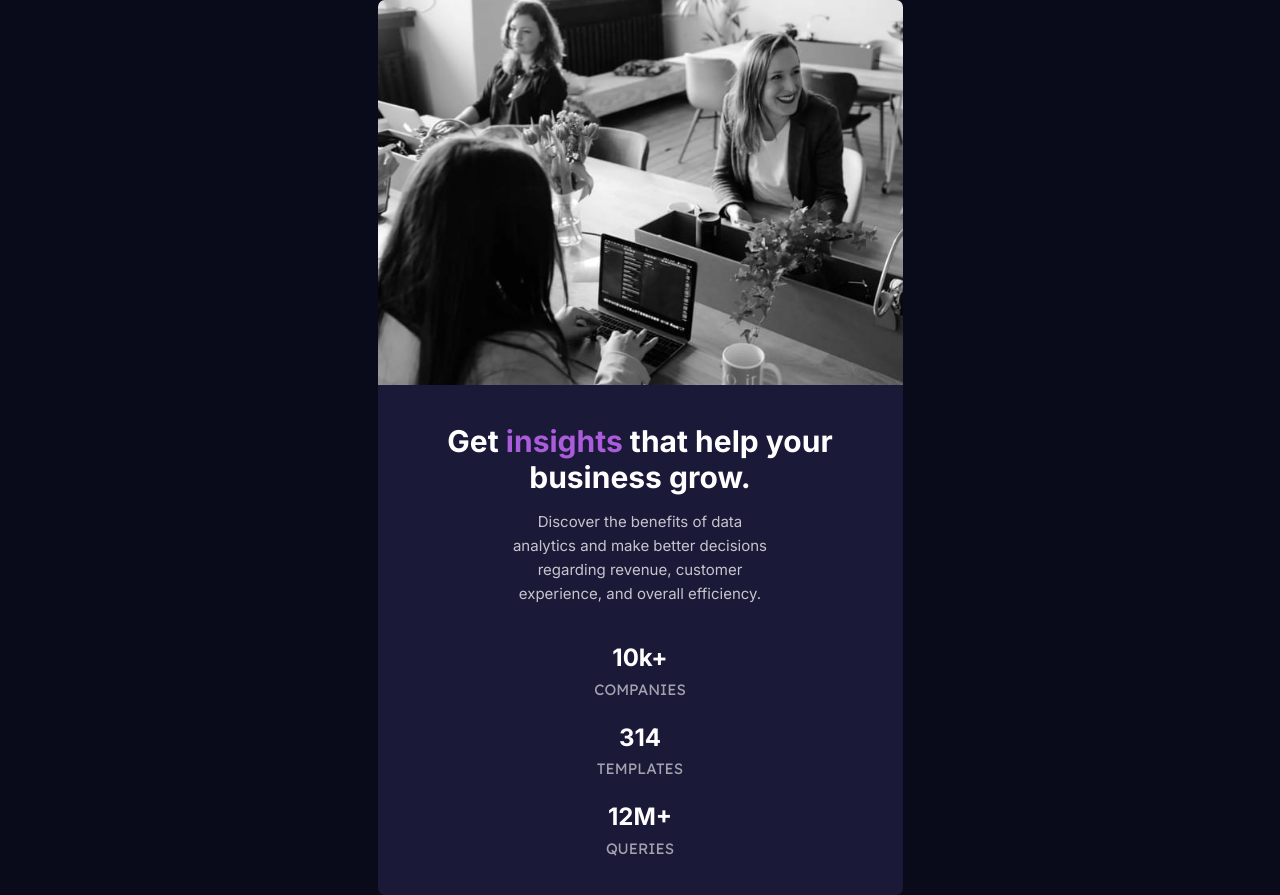
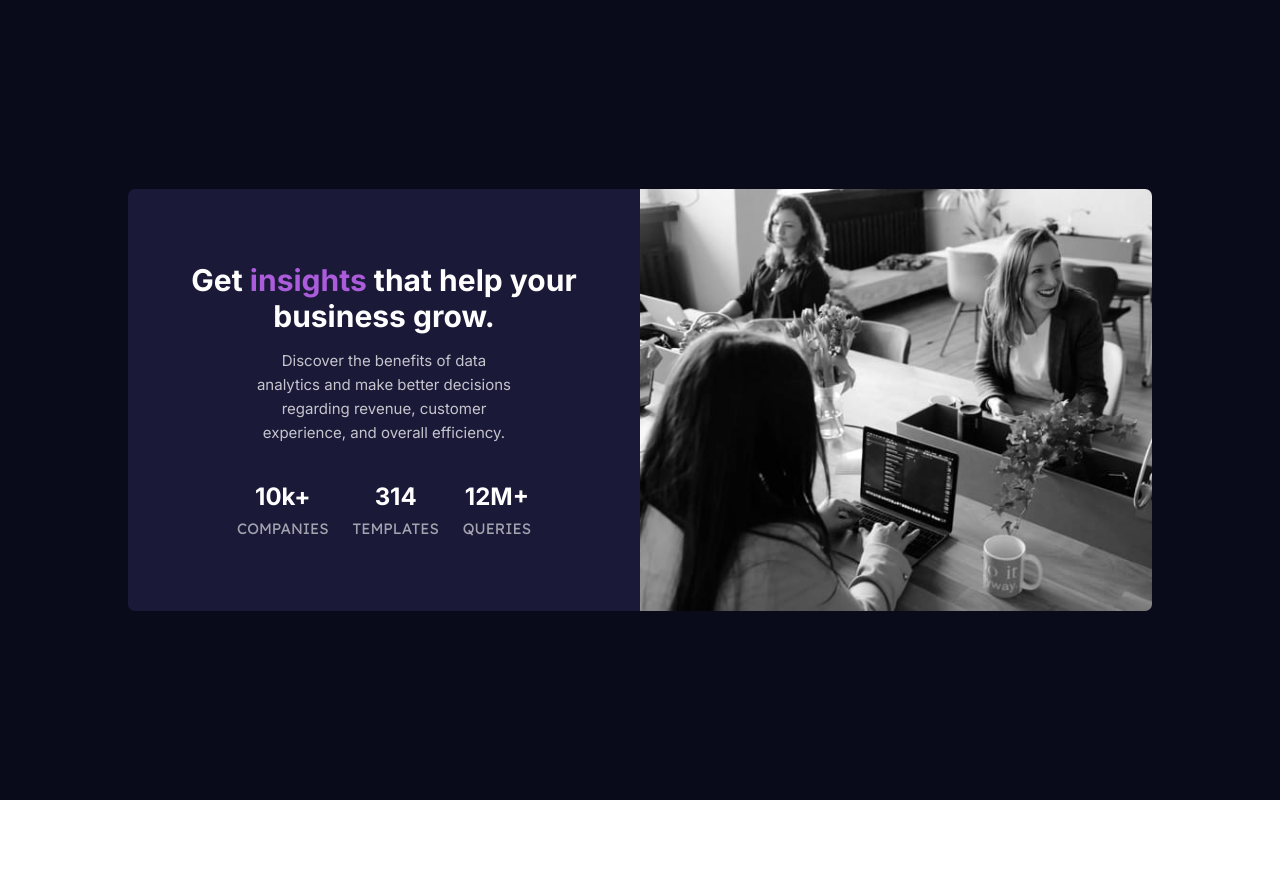
Before and after one commit to aCuriousDev/FM-stats-preview-card-component-main, a plain HTML site: page index.html in a window 1280 px wide. After the commit the page ends 800 px from the top, so only its background shows below. Drawn offline with Linux system fonts and the light colour scheme.

Commit message:
added basic desktop style

```diff
--- a/style.css
+++ b/style.css
@@ -38,7 +38,6 @@
     border-radius: 7px;
 }
 
-
 .img__mobile {
     width: 100%;
 }
@@ -55,7 +54,6 @@
     align-items: center;
     gap: 1rem;
 }
-
 
 .infos__title {
     color: var(--heading-color);
@@ -92,5 +90,30 @@
     font-weight: 400;
     font-size: 1rem;
     text-transform: uppercase;
+}
+
+@media (min-width: 768px) {
+    .card__container {
+        flex-direction: row;
+        width: clamp(80vw, 65rem, 95%);
+    }
+
+    .img__mobile {
+        display: none;
+    }
+
+    .img__desktop {
+        display: block;
+        height: 100%;
+        width: 50%;
+        object-fit: cover;
+        order: 2;
+    }
+
+    .stats__container {
+        flex-direction: row;
+    }
+
+
 
 }
```
